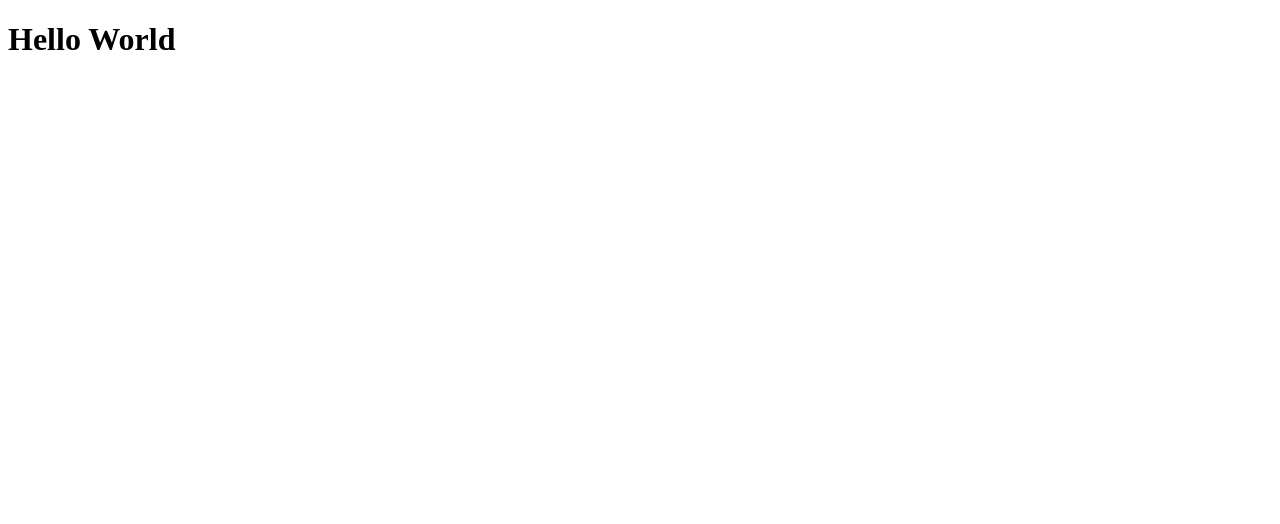
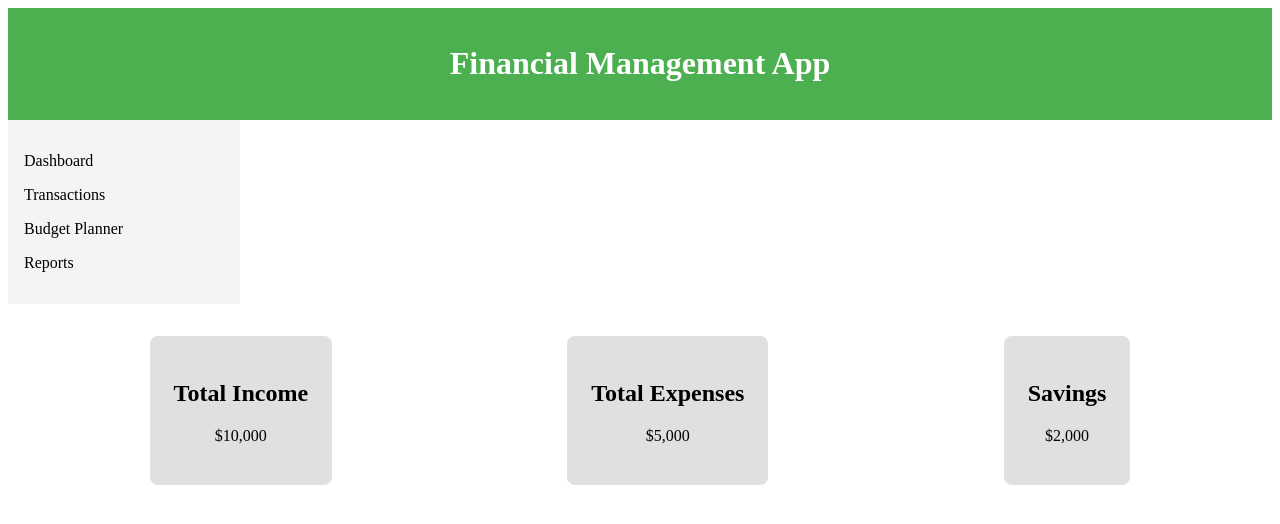
Before and after one commit to zachdev1/shellhacks-project, a React (Vite) app: page / in a window 1280 px wide. Shown: the top 524 px of the page. Built offline with nearby package versions, Linux system fonts and the light colour scheme.

Commit message:
Added Dasboard, header, sidebar  files and styled up a bit

```diff
--- a/eslint.config.js
+++ b/eslint.config.js
@@ -24,6 +24,11 @@ export default [
       'react-refresh': reactRefresh,
     },
     rules: {
+      "react/react-in-jsx-scope": "off",  // React 17+ does not require React in scope
+      "no-unused-vars": [
+        "warn",
+        { "varsIgnorePattern": "React" }
+      ],
       ...js.configs.recommended.rules,
       ...react.configs.recommended.rules,
       ...react.configs['jsx-runtime'].rules,
--- a/src/App.jsx
+++ b/src/App.jsx
@@ -1,12 +1,19 @@
-import './App.css'
+import React from "react";
+import "./app.css";
+import Header from "./components/Header";
+import Sidebar from "./components/Sidebar";
+import Dashboard from "./components/Dashboard";
 
-function App() {
+const App = () => {
+  return (
+    <div className="app">
+      <Header />
+      <div className="app-body">
+        <Sidebar />
+        <Dashboard />
+      </div>
+    </div>
+  );
+};
 
-  return (
-    <>
-      <h1>Hello World</h1>
-    </>
-  )
-}
-
-export default App
+export default App;
--- /dev/null
+++ b/src/components/Dashboard.jsx
@@ -0,0 +1,23 @@
+import React from "react";
+import "../styles/dashboard.css";
+
+const Dashboard = () => {
+  return (
+    <main className="dashboard">
+      <div className="widget">
+        <h2>Total Income</h2>
+        <p>$10,000</p>
+      </div>
+      <div className="widget">
+        <h2>Total Expenses</h2>
+        <p>$5,000</p>
+      </div>
+      <div className="widget">
+        <h2>Savings</h2>
+        <p>$2,000</p>
+      </div>
+    </main>
+  );
+};
+
+export default Dashboard;
--- /dev/null
+++ b/src/components/Header.jsx
@@ -0,0 +1,12 @@
+import React from "react";
+import "../styles/header.css";
+
+const Header = () => {
+  return (
+    <header className="header">
+      <h1>Financial Management App</h1>
+    </header>
+  );
+};
+
+export default Header;
--- /dev/null
+++ b/src/components/Sidebar.jsx
@@ -0,0 +1,17 @@
+import React from "react";
+import "../styles/sidebar.css";
+
+const Sidebar = () => {
+  return (
+    <nav className="sidebar">
+      <ul>
+        <li>Dashboard</li>
+        <li>Transactions</li>
+        <li>Budget Planner</li>
+        <li>Reports</li>
+      </ul>
+    </nav>
+  );
+};
+
+export default Sidebar;
--- /dev/null
+++ b/src/styles/app.css
@@ -0,0 +1,10 @@
+.app {
+    display: flex;
+    flex-direction: column;
+    height: 100vh;
+  }
+
+  .app-body {
+    display: flex;
+    flex: 1;
+  }
--- /dev/null
+++ b/src/styles/dashboard.css
@@ -0,0 +1,14 @@
+.dashboard {
+    display: flex;
+    flex: 1;
+    padding: 2rem;
+    gap: 1rem;
+    justify-content: space-around;
+  }
+
+  .widget {
+    background-color: #e0e0e0;
+    padding: 1.5rem;
+    border-radius: 8px;
+    text-align: center;
+  }
--- /dev/null
+++ b/src/styles/header.css
@@ -0,0 +1,6 @@
+.header {
+    background-color: #4CAF50;
+    color: white;
+    padding: 1rem;
+    text-align: center;
+  }
--- /dev/null
+++ b/src/styles/sidebar.css
@@ -0,0 +1,15 @@
+.sidebar {
+    background-color: #f4f4f4;
+    padding: 1rem;
+    width: 200px;
+  }
+
+  .sidebar ul {
+    list-style: none;
+    padding: 0;
+  }
+
+  .sidebar ul li {
+    margin: 1rem 0;
+    cursor: pointer;
+  }
```
